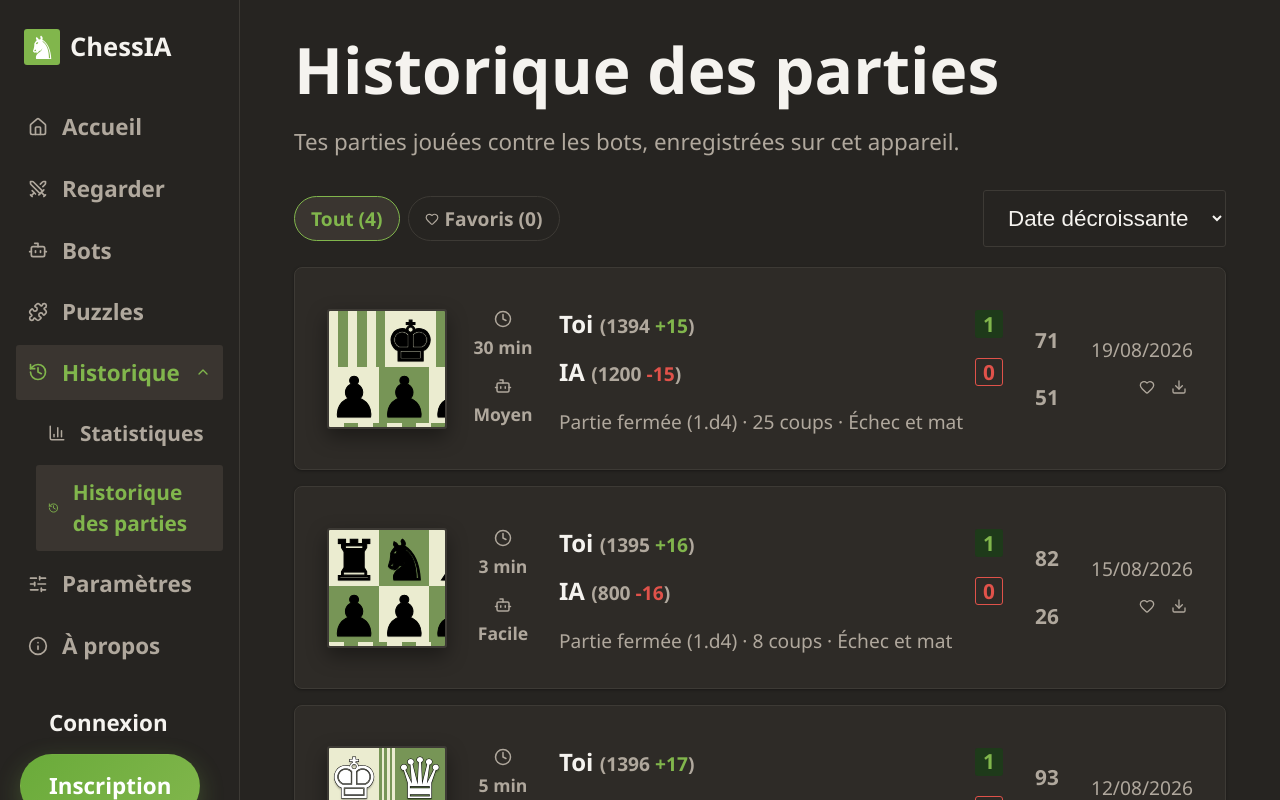
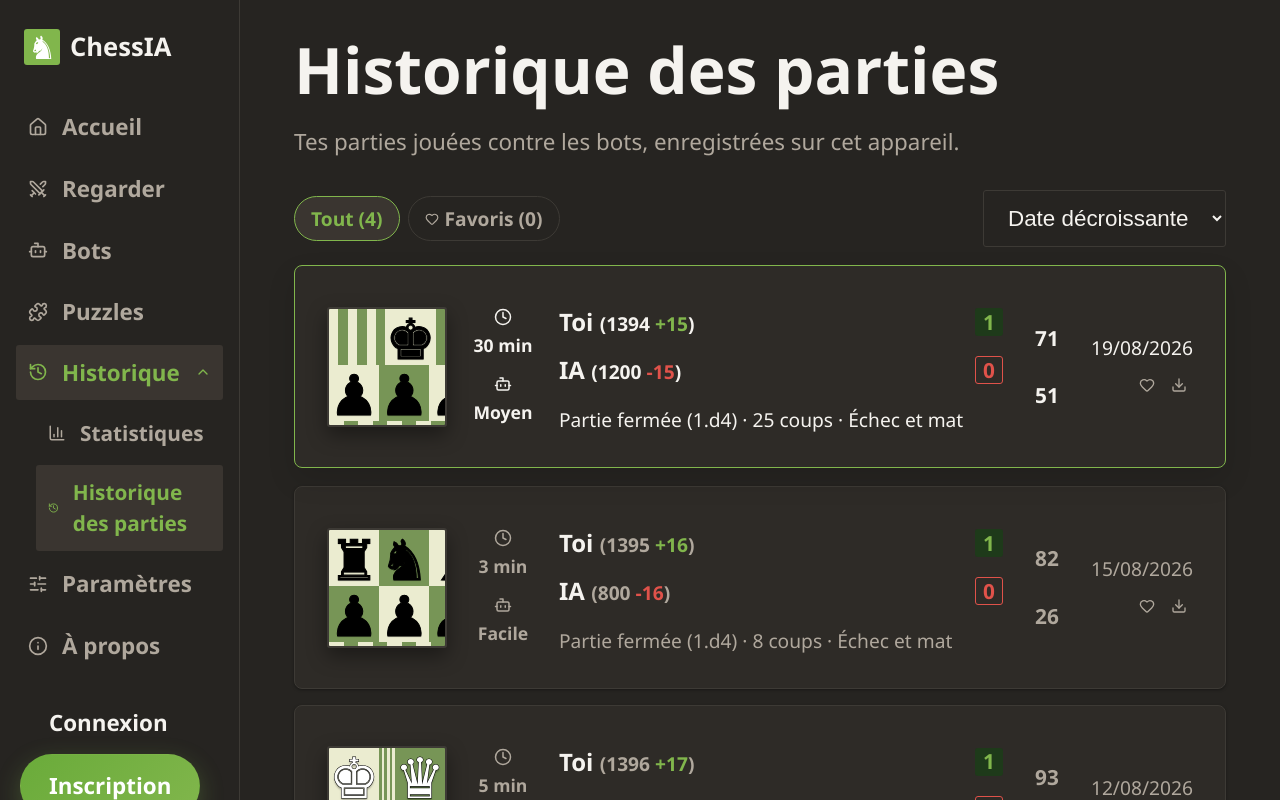
Before and after one commit to liljoker06/ChessIA, a React (Vite) app in the folder frontend/: page /historique in a window 1280 px wide. In both pictures the pointer is over the button 760 px from the left and 368 px from the top of the page. Shown: the top 800 px of the page. Built offline with nearby package versions, Linux system fonts and the light colour scheme; no server answers.

Commit message:
ajout d'effets visuels pour les lignes d'historique au survol et au focus

```diff
--- a/frontend/src/styles/history.css
+++ b/frontend/src/styles/history.css
@@ -65,6 +65,29 @@
   align-items: center;
   gap: 24px;
   padding: 24px 32px;
+  cursor: pointer;
+  transition: transform var(--duration-fast) ease, box-shadow var(--duration-fast) ease, border-color var(--duration-fast) ease, background-color var(--duration-fast) ease;
+}
+
+.history-row:hover,
+.history-row:focus-visible {
+  transform: translateY(-2px);
+  border-color: var(--accent);
+  box-shadow: 0 12px 28px rgba(0, 0, 0, 0.12);
+}
+
+.history-row:focus-visible {
+  outline: 2px solid var(--accent);
+  outline-offset: 2px;
+}
+
+.history-row:hover .history-row-meta,
+.history-row:hover .history-row-date,
+.history-row:hover .history-row-mode,
+.history-row:hover .history-row-player,
+.history-row:hover .history-row-rating,
+.history-row:hover .history-row-accuracy {
+  color: var(--text-primary);
 }
 
 .history-row-thumb {
```
